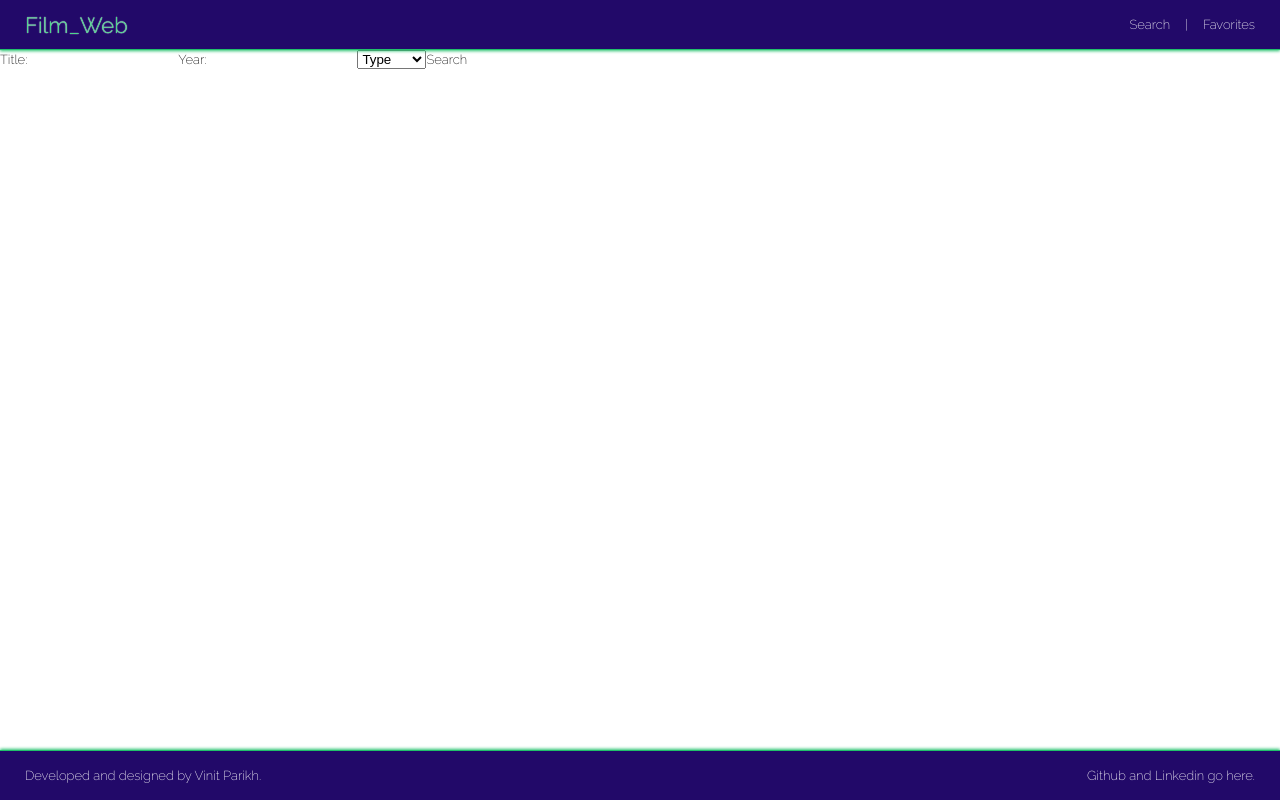
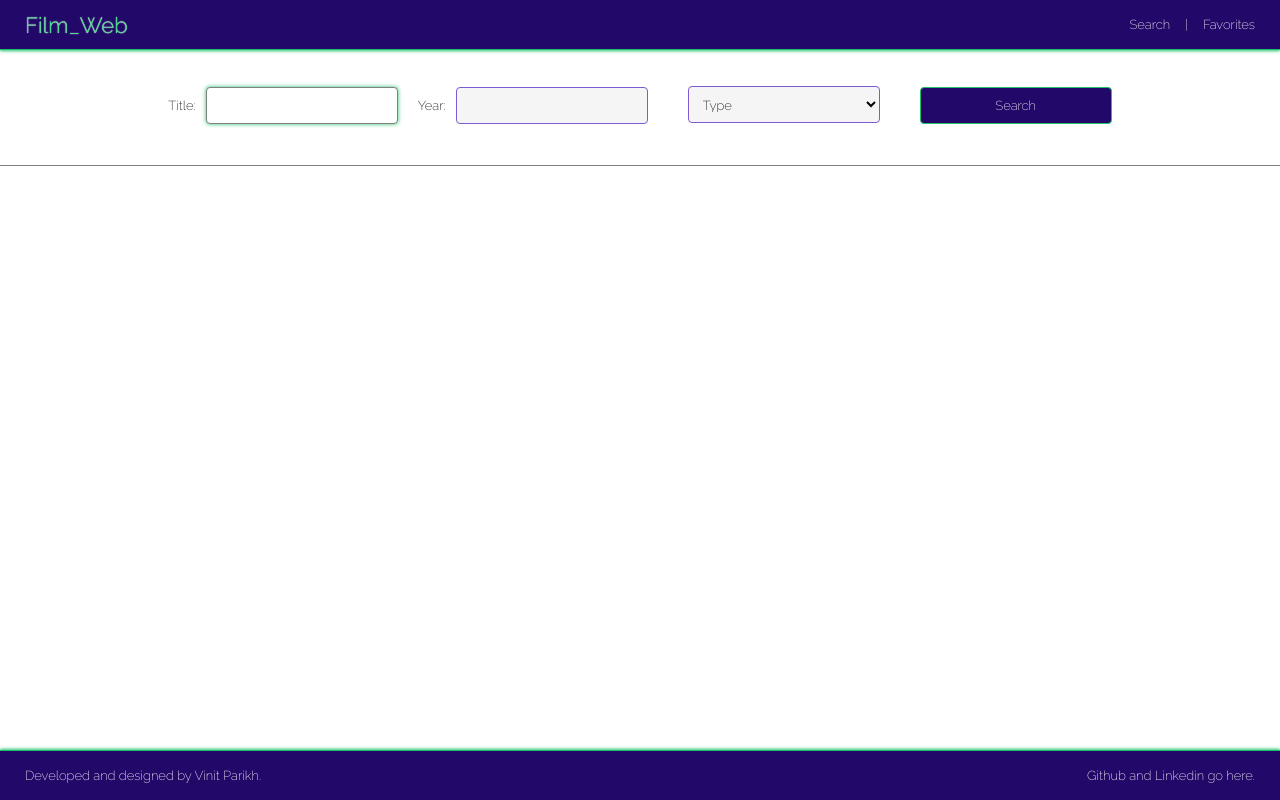
Before and after one commit to vinitp94/FilmWeb, a React app: page / in a window 1280 px wide. Built offline with nearby package versions, Linux system fonts and the light colour scheme.

Commit message:
Complete styling search inputs and page nav on search page

```diff
--- a/app/stylesheets/base.css
+++ b/app/stylesheets/base.css
@@ -21,8 +21,8 @@ span, article, footer, time, small {
   --main: #220969;
   --light-main: #7B5CD3;
   --dark-main: #140442;
-  --light-fill: #CECDD1;
-  --dark-fill: #141317;
+  --light-fill: #F5F5F5;
+  --dark-fill: grey;
   --light-accent: #4ED68D;
   --accent: #21C06B;
 }
@@ -48,11 +48,6 @@ button {
   appearance: none;
 }
 
-button,
-input[type="submit"] {
-  cursor: pointer;
-}
-
 .group:after {
   content: "";
   display: block;
@@ -64,3 +59,47 @@ input[type="submit"] {
   overflow-y: scroll;
   margin-top: 50px;
 }
+
+select {
+  height: 37px;
+  font-family: 'Raleway', sans-serif;
+  font-size: 13px;
+  font-weight: 200;
+  padding: 20px;
+  border-radius: 0px;
+}
+
+input, select {
+  padding: 10px;
+  border: 1px solid var(--light-main);
+  width: 15vw;
+  box-sizing: border-box;
+  background: var(--light-fill);
+  border-radius: 4px;
+}
+
+input:focus, select:focus {
+  border: 1px solid var(--dark-fill);
+  box-shadow: 0px 0px 4px var(--accent);
+  background: white;
+}
+
+select:focus {
+	border: 0;
+	outline: 1px solid var(--dark-fill);
+	background-color: white;
+}
+
+button, input[type="submit"] {
+  cursor: pointer;
+  text-align: center;
+  background: var(--main);
+  color: white;
+  border: 1px solid var(--accent);
+}
+
+button:hover, input[type="submit"]:hover {
+  border: 1px solid var(--dark-fill);
+  box-shadow: 0px 0px 4px var(--main);
+  background: var(--accent);
+}
--- /dev/null
+++ b/app/stylesheets/search.css
@@ -0,0 +1,55 @@
+#search-container {
+  display: flex;
+  justify-content: center;
+  align-items: center;
+  padding-top: 30px;
+  margin: 0px 8vw;
+  height: 50px;
+}
+
+#search-form > * {
+  margin: 0px 10px;
+}
+
+#search-form > :not(label) {
+  margin-left: 30px;
+}
+
+#search-form > label > input {
+  margin-left: 10px;
+}
+
+#page-nav-container {
+  display: flex;
+  justify-content: center;
+  padding-bottom: 15px;
+  border-bottom: 1px solid var(--dark-fill);
+}
+
+#page-nav-list {
+  display: flex;
+  max-width: 300px;
+  padding: 10px 0px;
+  overflow-x: scroll;
+}
+
+::-webkit-scrollbar {
+  width: 1px;
+  height: 1px;
+}
+
+::-webkit-scrollbar-track {
+  background: var(--light-fill);
+}
+
+::-webkit-scrollbar-thumb {
+  background-color: var(--main);
+}
+
+#page-nav-list > * {
+  min-width: 25px;
+  min-height: 20px;
+  margin: 5px;
+  padding-bottom: 2px;
+  border-radius: 10px;
+}
--- a/index.html
+++ b/index.html
@@ -9,6 +9,7 @@
     <link href="https://fonts.googleapis.com/css?family=Raleway:200,300,400,700" rel="stylesheet" />
     <link rel="stylesheet" href="app/stylesheets/base.css">
     <link rel="stylesheet" href="app/stylesheets/nav.css">
+    <link rel="stylesheet" href="app/stylesheets/search.css">
   </head>
   <body>
     <div id='root'>
--- a/src/util/omdb_api_util.js
+++ b/src/util/omdb_api_util.js
@@ -8,7 +8,7 @@ export const searchMovies = (title, year, type, page = 1) => {
     page: page,
     plot: 'full'
   });
-  debugger
+
   return $.ajax({
     method: 'GET',
     url: `https://www.omdbapi.com/?${query}`,
```
Also changed, not shown: app/bundle.js, 2 other files (tests, documents, lock files or other folders).
